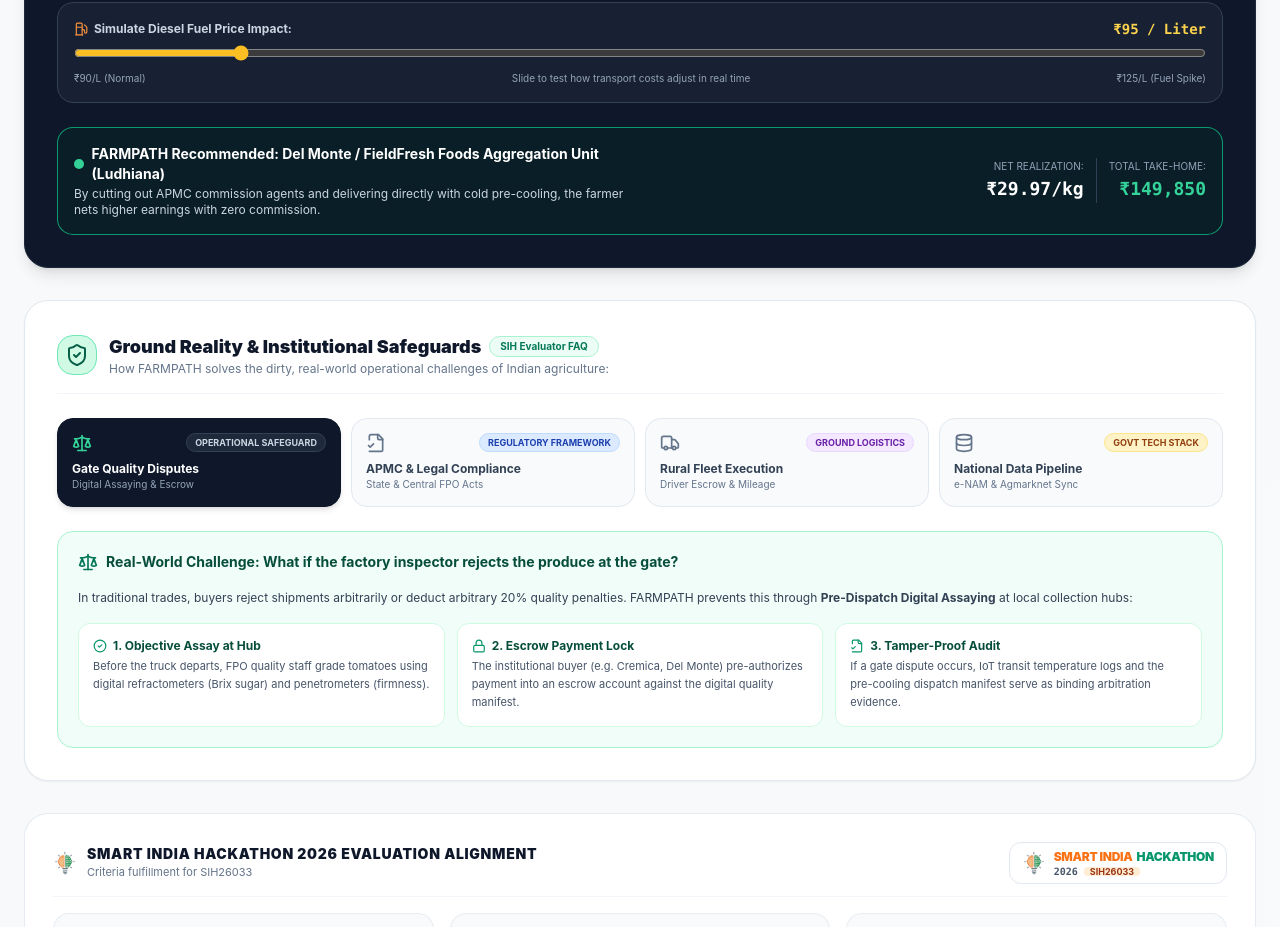
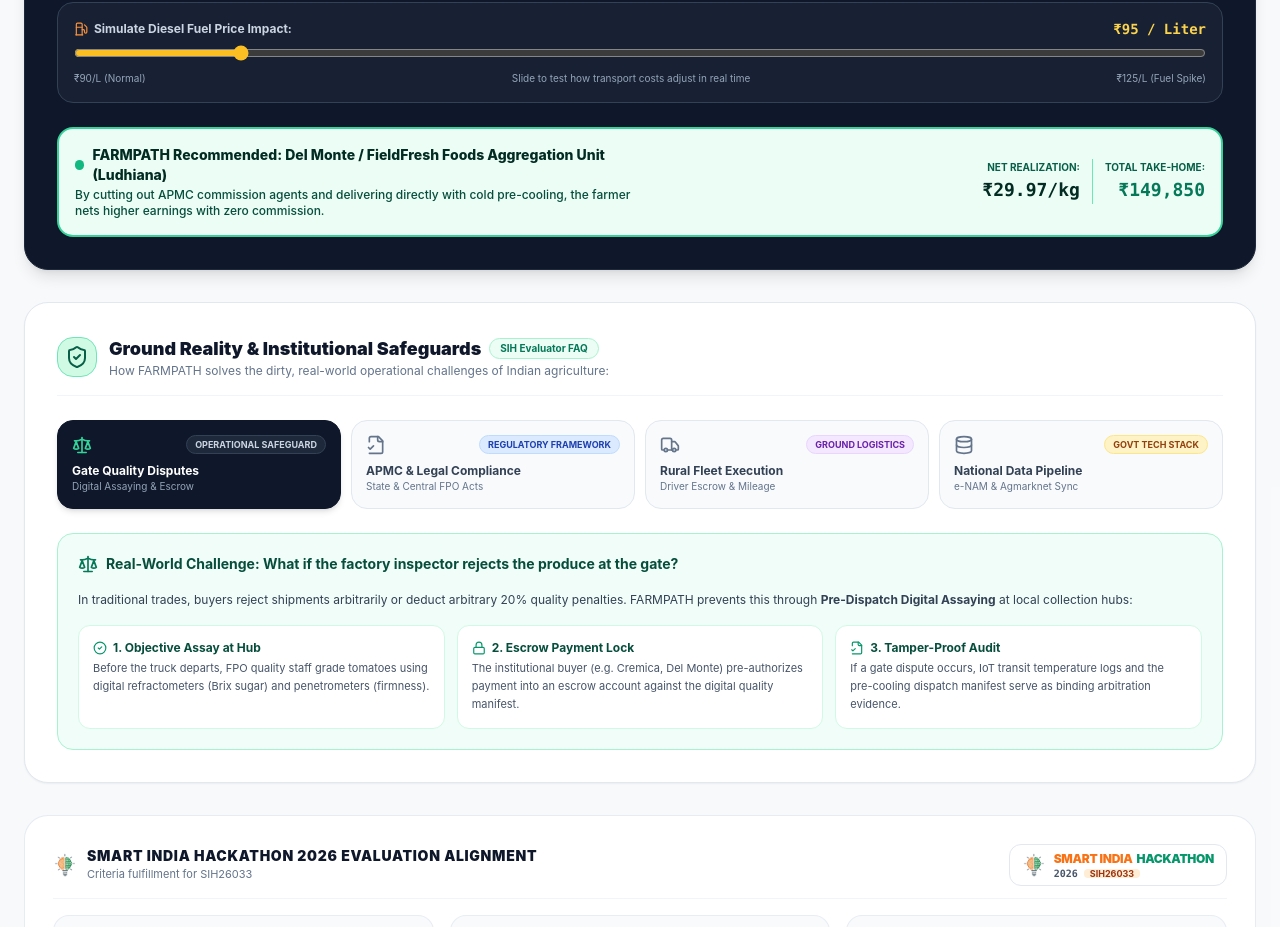
Before and after one commit to eshaansharma07/farmpath-sih2026, a Next.js app: page / in a window 1280 px wide. Shown: the part 1800-2727 px from the top of the page. Built offline with nearby package versions, Linux system fonts and the light colour scheme.

Commit message:
fix: replace low-contrast muddy alerts with crisp high-contrast banners

```diff
--- a/src/app/page.tsx
+++ b/src/app/page.tsx
@@ -526,29 +526,29 @@
         </div>
 
         {/* Live Calculation Output */}
-        <div className="p-4 rounded-2xl border bg-emerald-950/40 border-emerald-500/80 text-emerald-200 text-xs leading-relaxed transition-all flex flex-wrap items-center justify-between gap-4">
+        <div className="p-4 rounded-2xl border-2 bg-emerald-50 border-emerald-400 text-emerald-950 text-xs leading-relaxed transition-all flex flex-wrap items-center justify-between gap-4 shadow-sm">
           <div className="max-w-xl">
-            <div className="font-bold text-sm flex items-center gap-2 mb-0.5">
-              <span className="w-2.5 h-2.5 rounded-full bg-emerald-400 animate-pulse"></span>
-              <span className="text-white">
+            <div className="font-extrabold text-sm flex items-center gap-2 mb-0.5 text-emerald-950">
+              <span className="w-2.5 h-2.5 rounded-full bg-emerald-500 animate-pulse"></span>
+              <span>
                 {t.solverOutputTitle} {optimal?.pathNodes[optimal.pathNodes.length - 1]?.name || 'Direct Buyer'}
               </span>
             </div>
-            <p className="text-slate-300 text-xs">
+            <p className="text-emerald-900 text-xs font-medium">
               {t.solverOutputText}
             </p>
           </div>
 
           <div className="flex items-center gap-3 shrink-0">
             <div className="text-right">
-              <span className="text-[10px] text-slate-400 block uppercase">Net Realization:</span>
-              <span className="text-lg font-black text-white font-mono">
+              <span className="text-[10px] text-emerald-800 font-bold block uppercase">Net Realization:</span>
+              <span className="text-lg font-black text-emerald-950 font-mono">
                 ₹{bestRealization.toFixed(2)}/kg
               </span>
             </div>
-            <div className="text-right pl-3 border-l border-slate-700">
-              <span className="text-[10px] text-slate-400 block uppercase">{t.totalTakeHome}</span>
-              <span className="text-lg font-black text-emerald-400 font-mono">
+            <div className="text-right pl-3 border-l border-emerald-300">
+              <span className="text-[10px] text-emerald-800 font-bold block uppercase">{t.totalTakeHome}</span>
+              <span className="text-lg font-black text-emerald-700 font-mono">
                 ₹{currentActualPayout.toLocaleString()}
               </span>
             </div>
```
Also changed, not shown: src/app/simulator/page.tsx (+29 -27 lines).
